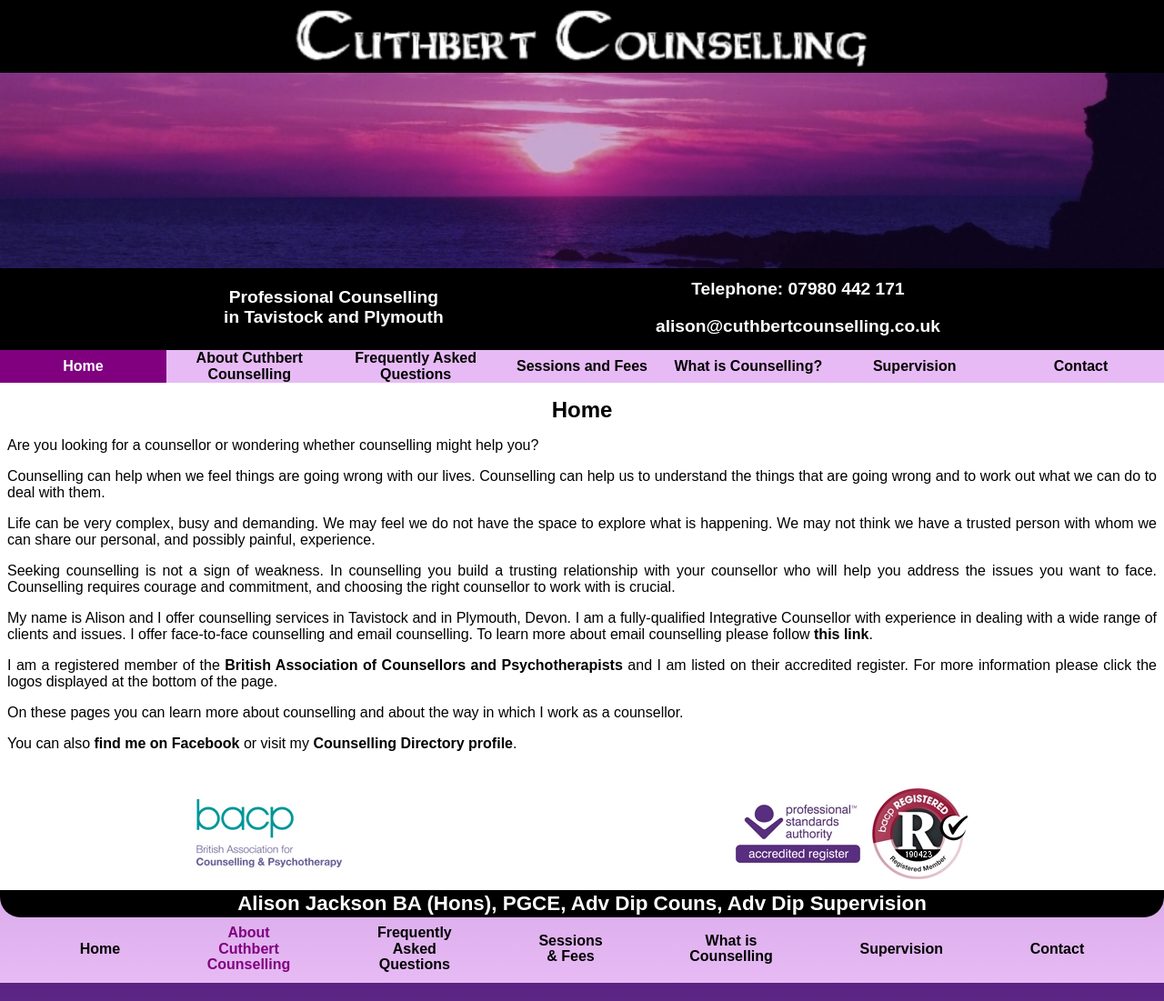
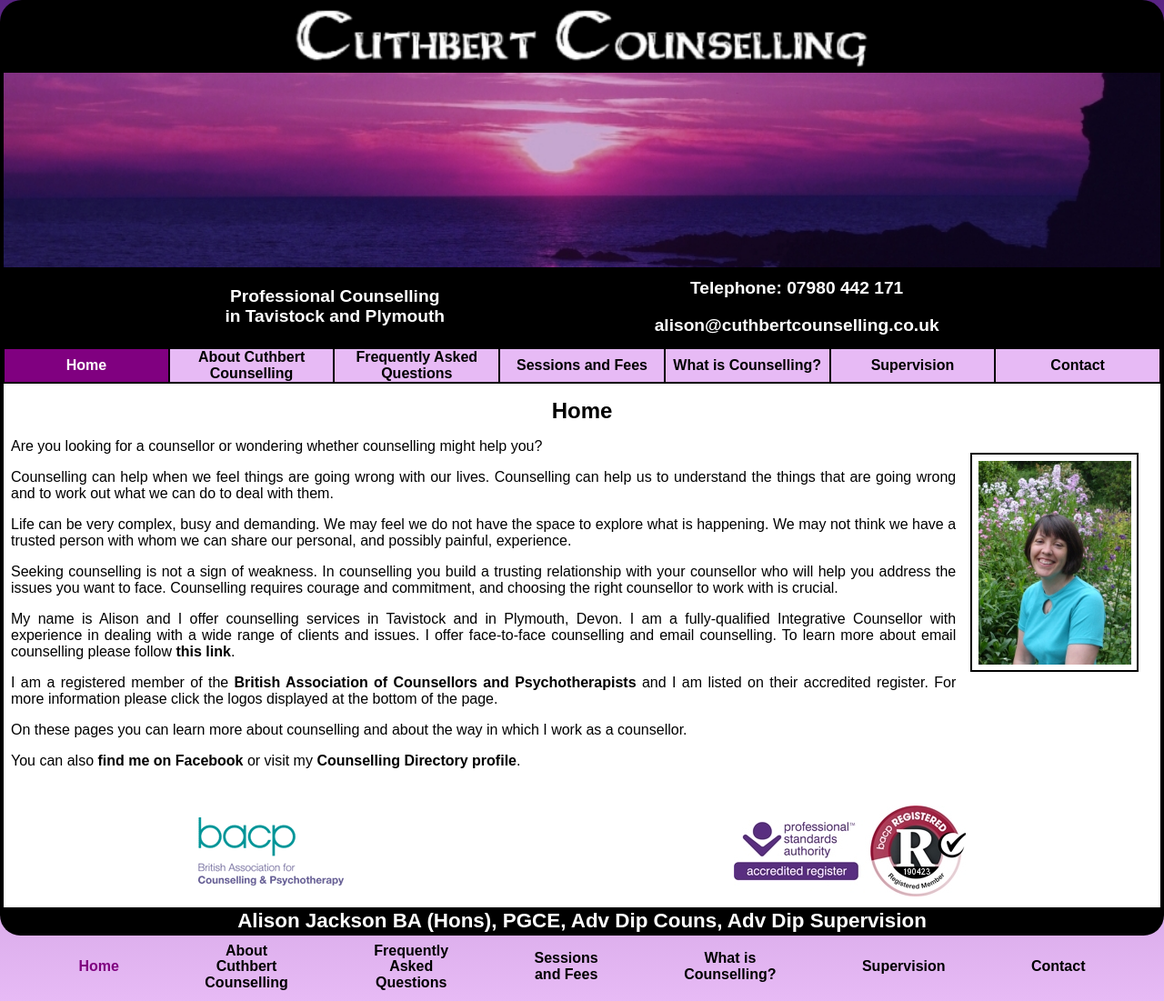
Before and after one commit to mjaquiery/cuthbert-counselling, a Jekyll site: the page built from index.md, in a window 1280 px wide. Shown: the whole page at 91% size. Built offline with Jekyll 4.4.1, drawn with Linux system fonts in a browser that asks for light colours.

Commit message:
Layout tweaks

```diff
--- a/_includes/footer.html
+++ b/_includes/footer.html
@@ -1,5 +1,5 @@
 <footer class="site-footer h-card">
-  <div id="logos">
+  <div id="logos" class="edges">
     <a href="http://www.bacp.co.uk/" target="_blank"><img src="assets/bacp.gif" alt="BACP Logo" title="British Association of Counsellors and Psychotherapists" id="bacplogo"/></a>
     <a href="http://www.bacpregister.org.uk/public/" target="_blank"><img src="assets/190423_print_logo.jpg" alt="BACP Registered Member #190423" title="BACP Registered Member #190423" id="bacp"/></a>
   </div>
@@ -10,12 +10,11 @@
   </div>
   {% assign page_paths = "Home;About Cuthbert Counselling;Frequently Asked Questions;Sessions & Fees;What is Counselling;Supervision;Contact" | split: ';' %}
   <div id="bottom-nav">
-    {%- for path in page_paths -%}
-      <div class="nav-link{% if path == 'About Cuthbert Counselling' %} nav-link-current{% endif %}" href="/" title="Home">{{ path }}</a></div>
-      {%- assign my_page = site.pages | where: "path", path | first -%}
-      {%- if my_page.title -%}
-      {%- endif -%}
-      {%- endfor -%}
+    {% assign sorted_pages = site.pages | sort:"nav_order" %}
+    {%- for p in sorted_pages -%}
+    {%- if p.title -%}
+      <div class="nav-link{% if p.title == page.title %} nav-link-current{% endif %}"><a href="{{ p.url }}" title="{{ p.title | escape }}">{{ p.title | escape }}</a></div>
+    {%- endif -%}
+    {%- endfor -%}
   </div>
-
 </footer>
--- a/_includes/header.html
+++ b/_includes/header.html
@@ -3,8 +3,8 @@
     <p id="banner-title">
       <a href="/" title="Return to the Homepage"><img src="/assets/cuthbertcounselling.jpg" id="banner-title-image" alt="Cuthbert Counselling"/></a>
     </p>
-    <img id="banner-image" src="/assets/banner.jpg" alt="Banner Image"/>
-    <div id="banner-text">
+    <img id="banner-image" class="edges" src="/assets/banner.jpg" alt="Sunset Banner Image"/>
+    <div id="banner-text" class="edges">
       <div class="banner-sting">
         <p>Professional Counselling</br>in Tavistock and Plymouth</p>
       </div>
@@ -24,7 +24,7 @@
           </span>
     </label>
 
-    <div id="nav" class="trigger">
+    <div id="nav" class="trigger edges">
       {% assign sorted_pages = site.pages | sort:"nav_order" %}
       {%- for p in sorted_pages -%}
         {%- if p.title -%}
--- a/_layouts/default.html
+++ b/_layouts/default.html
@@ -7,7 +7,7 @@
 
     {%- include header.html -%}
 
-    <main class="page-content" aria-label="Content">
+    <main class="page-content edges" aria-label="Content">
       <div class="wrapper">
         {{ content }}
       </div>
--- a/assets/custom.css
+++ b/assets/custom.css
@@ -11,6 +11,9 @@
   padding: 0;
   background-color: white; }
 
+:root {
+  box-sizing: border-box; }
+
 body {
   background-color: #E7BAF5;
   background: linear-gradient(#592383, #E7BAF5);
@@ -20,8 +23,13 @@ body {
   min-height: 100vh;
   max-width: 1300px; }
 
+@media screen and (min-width: 599px) {
+  .edges {
+    border-left: 4px solid black;
+    border-right: 4px solid black; } }
+
 #banner-image {
-  width: 100%; }
+  width: calc(100% - 4px * 2); }
 
 #banner-title {
   font-weight: bold;
@@ -29,7 +37,12 @@ body {
   text-align: center;
   color: white;
   background-color: black;
-  margin: 0; }
+  margin: 0;
+  border-top-left-radius: 1em;
+  border-top-right-radius: 1em; }
+  @media screen and (max-width: 600px) {
+    #banner-title {
+      border-radius: 0; } }
 
 #banner-title-image {
   height: 80px;
@@ -96,7 +109,6 @@ a.email:hover {
       display: none; }
     input:checked ~ #nav.trigger {
       display: grid;
-      padding-bottom: 5px;
       grid-auto-flow: row;
       grid-auto-rows: 2em;
       font-size: 1.4em;
@@ -125,7 +137,14 @@ a.email:hover {
     text-align: center;
     color: black;
     text-decoration: none;
-    font-weight: bold; }
+    font-weight: bold;
+    box-sizing: border-box;
+    border: 1px solid black;
+    border-bottom-width: 2px; }
+    @media screen and (max-width: 600px) {
+      input:checked #nav.trigger div {
+        border-left: none;
+        border-right: none; } }
     #nav div.nav-link-current {
       background-color: purple; }
       #nav div.nav-link-current a {
@@ -162,8 +181,9 @@ a.email:hover {
     line-height: 1.1em;
     padding: 0.5em; }
     #bottom-nav div.nav-link-current {
-      background-color: transparent;
-      color: purple; }
+      background-color: transparent; }
+      #bottom-nav div.nav-link-current a {
+        color: purple; }
 
 #bottom {
   padding-bottom: 0;
--- a/index.md
+++ b/index.md
@@ -3,6 +3,8 @@ title: Home
 nav_order: 0
 layout: page
 ---
+
+![Alison](/assets/alison.jpg)
 
 Are you looking for a counsellor or wondering whether counselling might help you?
 
```
Also changed, not shown: assets/custom.scss (+36 -8 lines), 1 other file.
